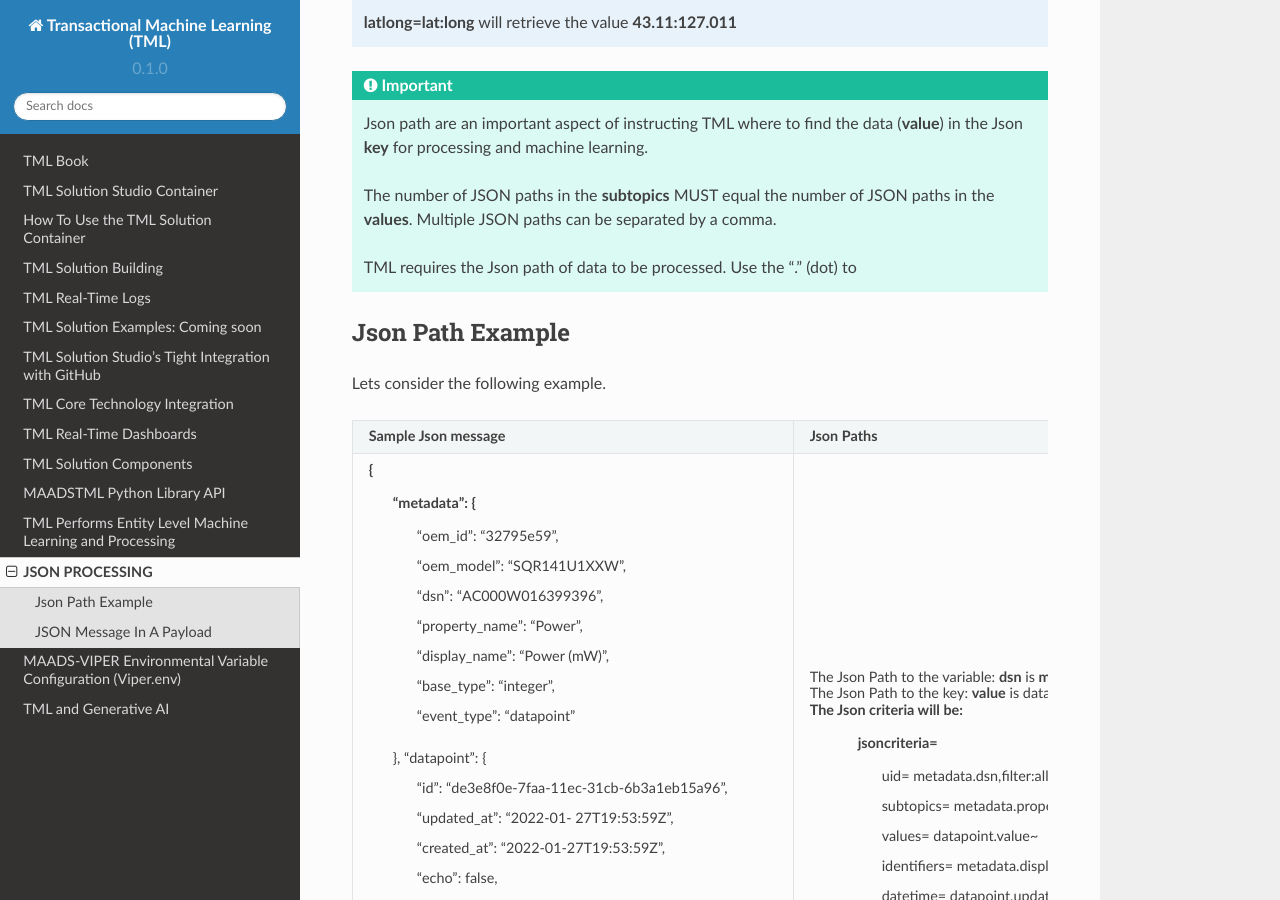
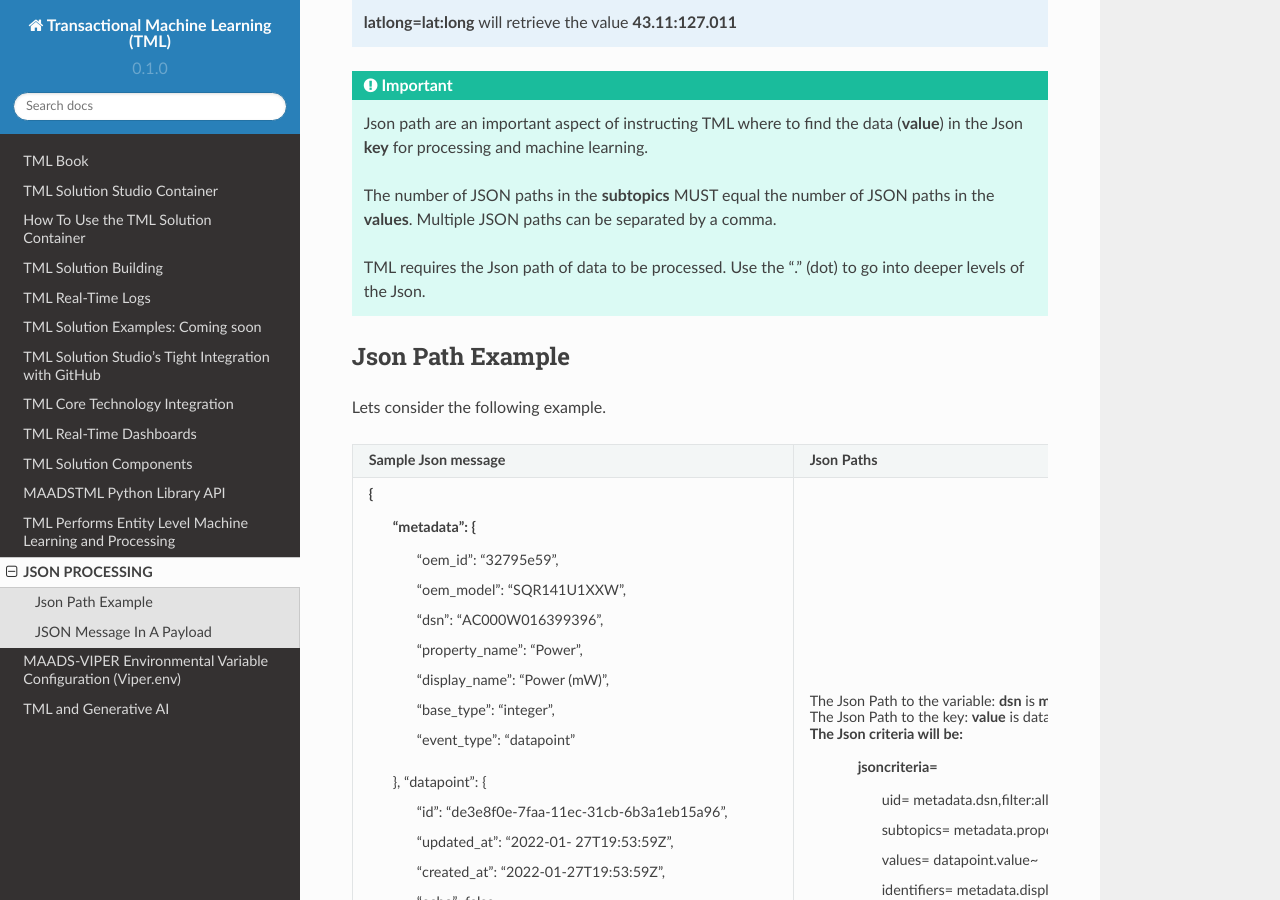
Before and after one commit to smaurice101/readthedocs, a Sphinx documentation site: the page built from docs/source/jsonprocessing.rst, in a window 1280 px wide and 900 px high, scrolled down 1810 px. Built offline with Sphinx 7.4.7 and the Read the Docs theme 2.0.0, drawn with Linux system fonts in a browser that asks for light colours.

Commit message:
Update jsonprocessing.rst

```diff
--- a/docs/source/jsonprocessing.rst
+++ b/docs/source/jsonprocessing.rst
@@ -72,7 +72,7 @@
 
    The number of JSON paths in the **subtopics** MUST equal the number of JSON paths in the **values**.  Multiple JSON paths can be separated by a comma.
 
-   TML requires the Json path of data to be processed.  Use the "." (dot) to
+   TML requires the Json path of data to be processed.  Use the "." (dot) to go into deeper levels of the Json.
 
 Json Path Example
 ---------------------
```
